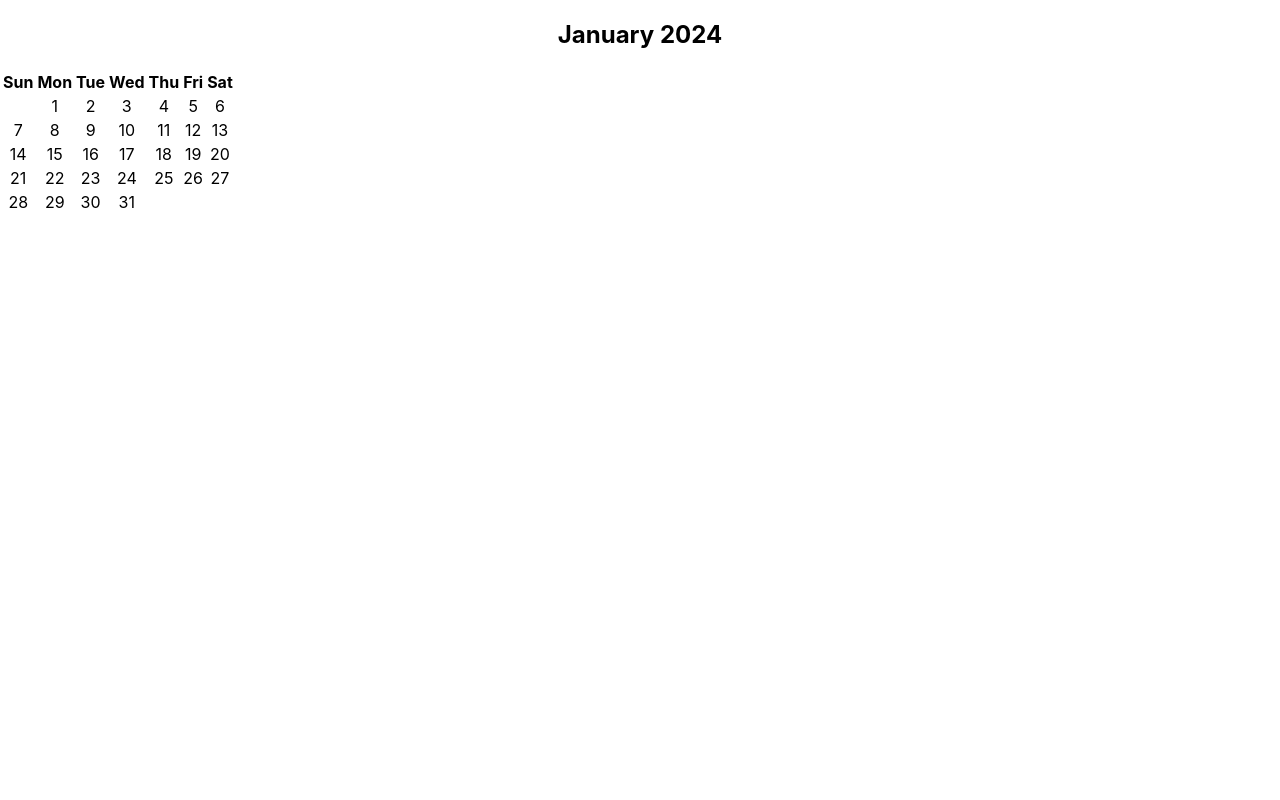
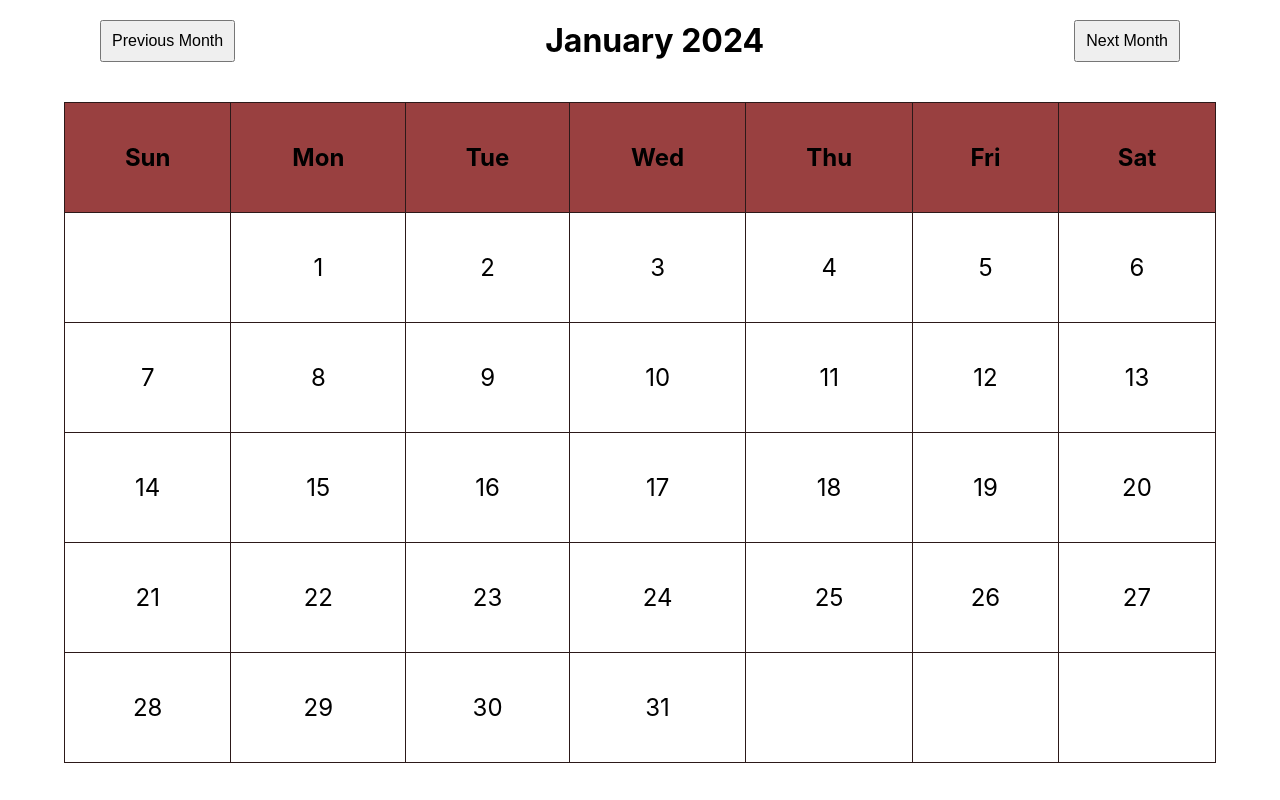
Before and after one commit to elab-development/internet-tehnologije-projekat-interaktivnikalendar_2020_0265, a React (Create React App) app in the folder front/: page / in a window 1280 px wide. Built offline with nearby package versions, Linux system fonts and the light colour scheme.

Commit message:
Dizajn kalendara

```diff
--- a/front/src/App.css
+++ b/front/src/App.css
@@ -1,5 +1,4 @@
 .App {
-  text-align: center;
 }
 
 .App-logo {
@@ -36,3 +35,42 @@
     transform: rotate(360deg);
   }
 }
+
+div {
+  text-align: center;
+  vertical-align: top;
+  margin-bottom: 20px;
+}
+
+table {
+  margin: auto;
+  width: 90%;
+  border-collapse: collapse;
+  margin-top: 10px;
+}
+
+th, td {
+  border: 1px solid #2c1919;
+  padding: 40px;
+  font-size: 24px;
+}
+
+th {
+  background-color: #994040;
+}
+button {
+  font-size: 16px;
+  padding: 10px;
+  cursor: pointer;
+  margin: 0 100px; /* Adjust margin for spacing */
+}
+.button-container {
+  display: flex;
+  justify-content: space-between;
+  align-items: center;
+}
+
+/* Additional styling for better spacing */
+button:hover {
+  background-color: #d88f8f;
+}
--- a/front/src/components/Calendar.jsx
+++ b/front/src/components/Calendar.jsx
@@ -16,12 +16,13 @@ const Calendar = () => {
     const generateCalendar = () => {
         const totalDays = daysInMonth(date.getMonth(), date.getFullYear());
         const startingDay = startOfMonth();
+        const weeksNeeded = Math.ceil((totalDays + startingDay) / 7);
 
         const calendar = [];
 
         let dayCounter = 1;
 
-      for (let i = 0; i < 6; i++) {
+        for (let i = 0; i < weeksNeeded; i++) {
           const week = [];
 
           for (let j = 0; j < 7; j++) {
@@ -40,10 +41,33 @@ const Calendar = () => {
 
         return calendar;
     };
+    const handleDayClick = (day) => {
+        alert(`Clicked on day ${day}`);
+        // You can implement additional logic for handling day click
+      };
+
+      const handlePrevMonth = () => {
+        const newDate = new Date(date);
+        newDate.setMonth(date.getMonth() - 1);
+        setDate(newDate);
+      };
+
+      const handleNextMonth = () => {
+        const newDate = new Date(date);
+        newDate.setMonth(date.getMonth() + 1);
+        setDate(newDate);
+      };
 
   return (
     <div>
-      <h2>{date.toLocaleString('default', { month: 'long' })} {date.getFullYear()}</h2>
+      <div>
+      <div className="button-container">
+        <button onClick={handlePrevMonth}>Previous Month</button>
+        <h1>{date.toLocaleString('default', { month: 'long' })} {date.getFullYear()}</h1>
+        <button onClick={handleNextMonth}>Next Month</button>
+      </div>
+
+      </div>
       <table>
         <thead>
           <tr>
```
Lines whose indentation alone changed are shown as unchanged.
